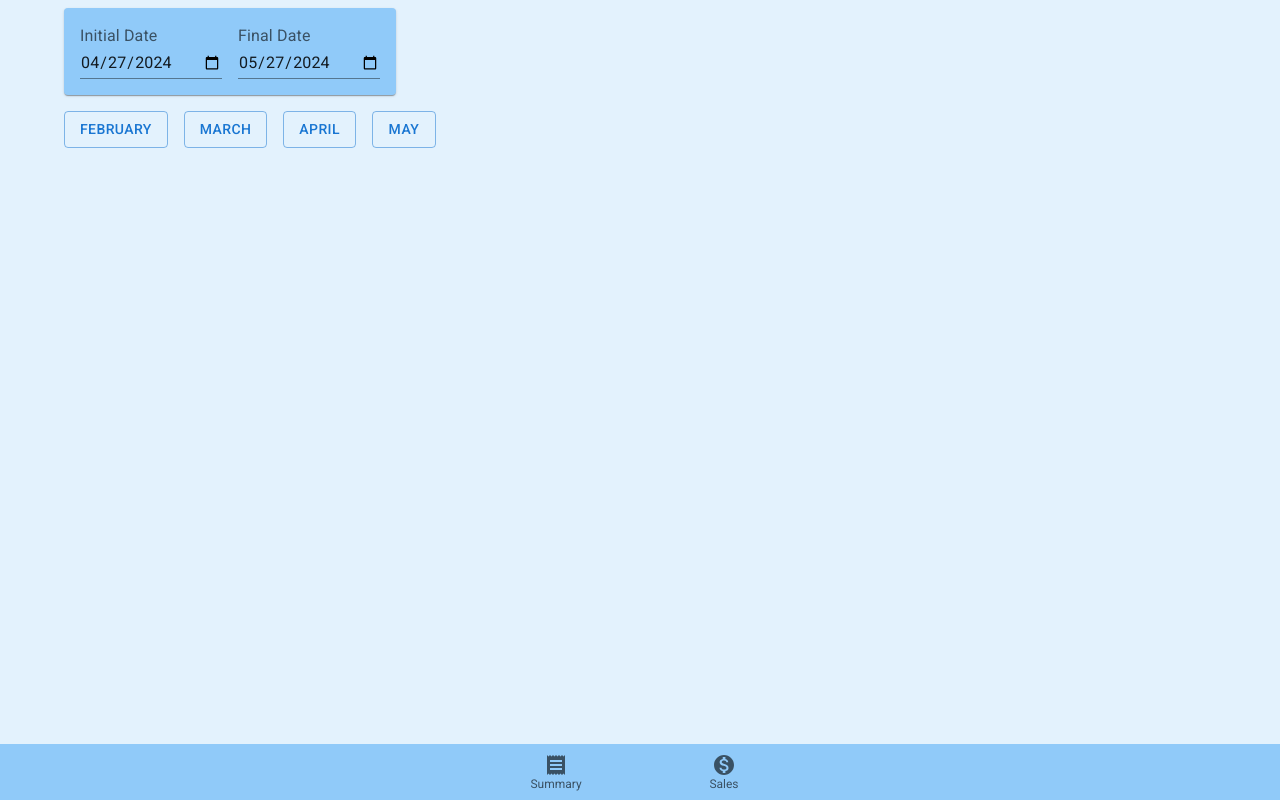
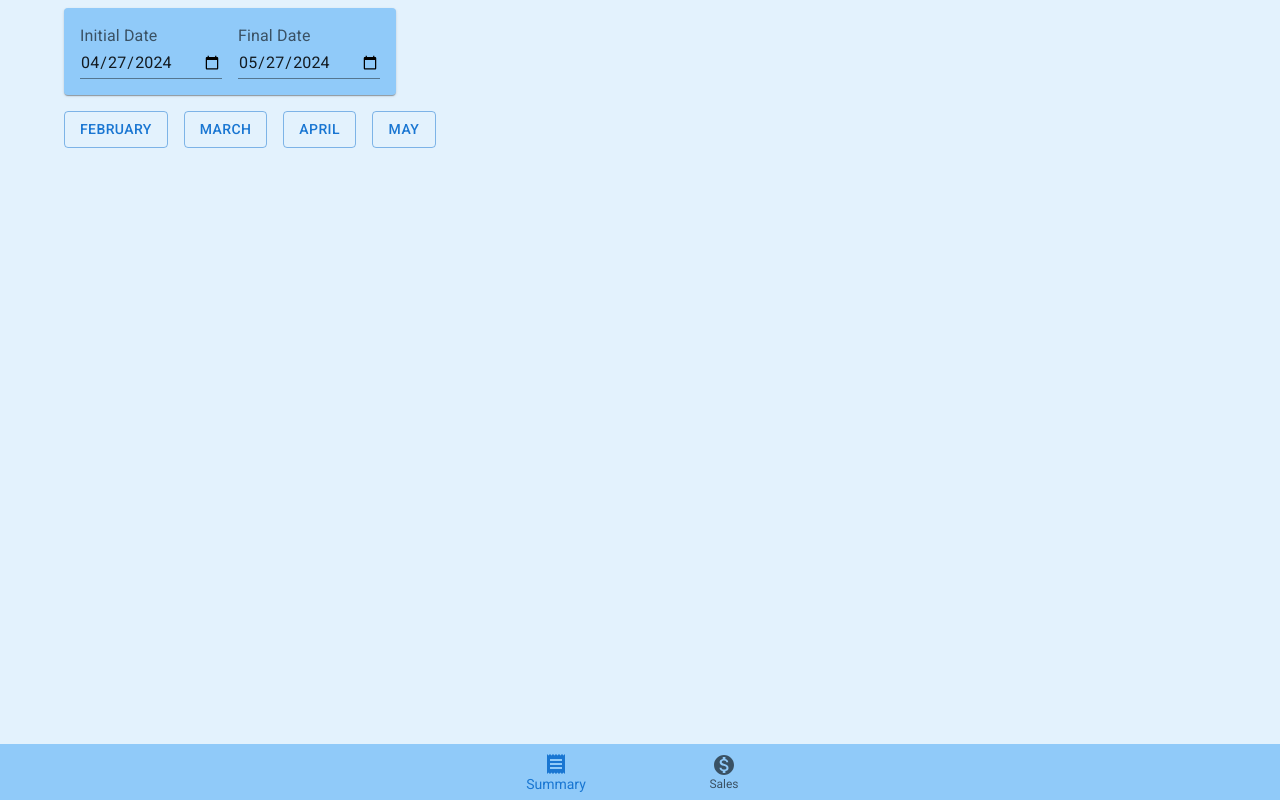
Before and after one commit to zhenriquegomes/fintech-dashboard, a React (Vite) app: page / in a window 1280 px wide. Built offline with nearby package versions, Linux system fonts and the light colour scheme; no server answers.

Commit message:
feat: set bottom nav accordingly with the page

```diff
--- a/src/components/BottomNav.tsx
+++ b/src/components/BottomNav.tsx
@@ -1,12 +1,20 @@
-import * as React from "react";
 import Box from "@mui/material/Box";
 import BottomNavigation from "@mui/material/BottomNavigation";
 import BottomNavigationAction from "@mui/material/BottomNavigationAction";
 import { MonetizationOn, Receipt } from "@mui/icons-material";
-import { Link } from "react-router-dom";
+import { Link, useLocation } from "react-router-dom";
+import { useEffect, useState } from "react";
 
 export default function BottomNav() {
-	const [value, setValue] = React.useState("");
+	const [page, setPage] = useState(0);
+	const location = useLocation();
+	useEffect(() => {
+		if (location.pathname === "/") {
+			setPage(0);
+		} else if (location.pathname === "/sales") {
+			setPage(1);
+		}
+	}, [location, page]);
 
 	return (
 		<Box
@@ -22,9 +30,9 @@ export default function BottomNav() {
 					backgroundColor: "#90caf9",
 				}}
 				showLabels
-				value={value}
-				onChange={(_, newValue) => {
-					setValue(newValue);
+				value={page}
+				onChange={(_, page) => {
+					setPage(page);
 				}}
 			>
 				<BottomNavigationAction
```
